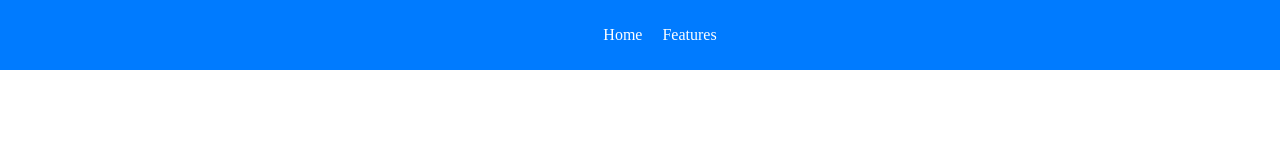
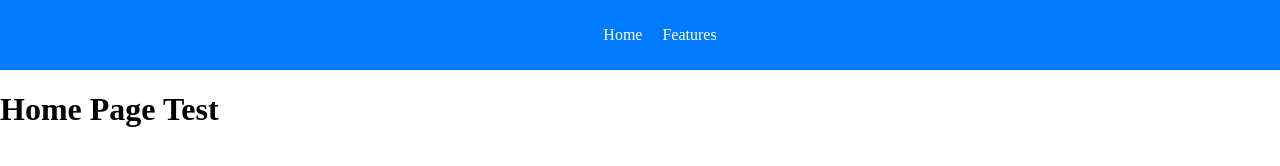
Before and after one commit to SteveLorde/ZoneHomePage, a plain HTML site: page index.html in a window 1280 px wide. Drawn offline with Linux system fonts and the light colour scheme.

Commit message:
component based functionality fixed

```diff
--- a/js/web.js
+++ b/js/web.js
@@ -1,5 +1,7 @@
 const indexNavbarElement = document.getElementById('index-navbar');
 const indexPageOutlet = document.getElementById('index-pageoutlet');
+
+fetch("pages/home.html").then(res => res.text()).then(PageHTML => indexPageOutlet.innerHTML = PageHTML)
 
 async function AppendNavbarComponent() {
     const navbarComponentHTML = await fetch("partialviews/navbar.html").then(res => res.text())
--- a/pages/home.html
+++ b/pages/home.html
@@ -5,6 +5,6 @@
     <title>Zone - Home</title>
 </head>
     <body>
-
+        <h1>Home Page Test</h1>
     </body>
 </html>
```
Also changed, not shown: pages/features.html (+1 -1 lines).
